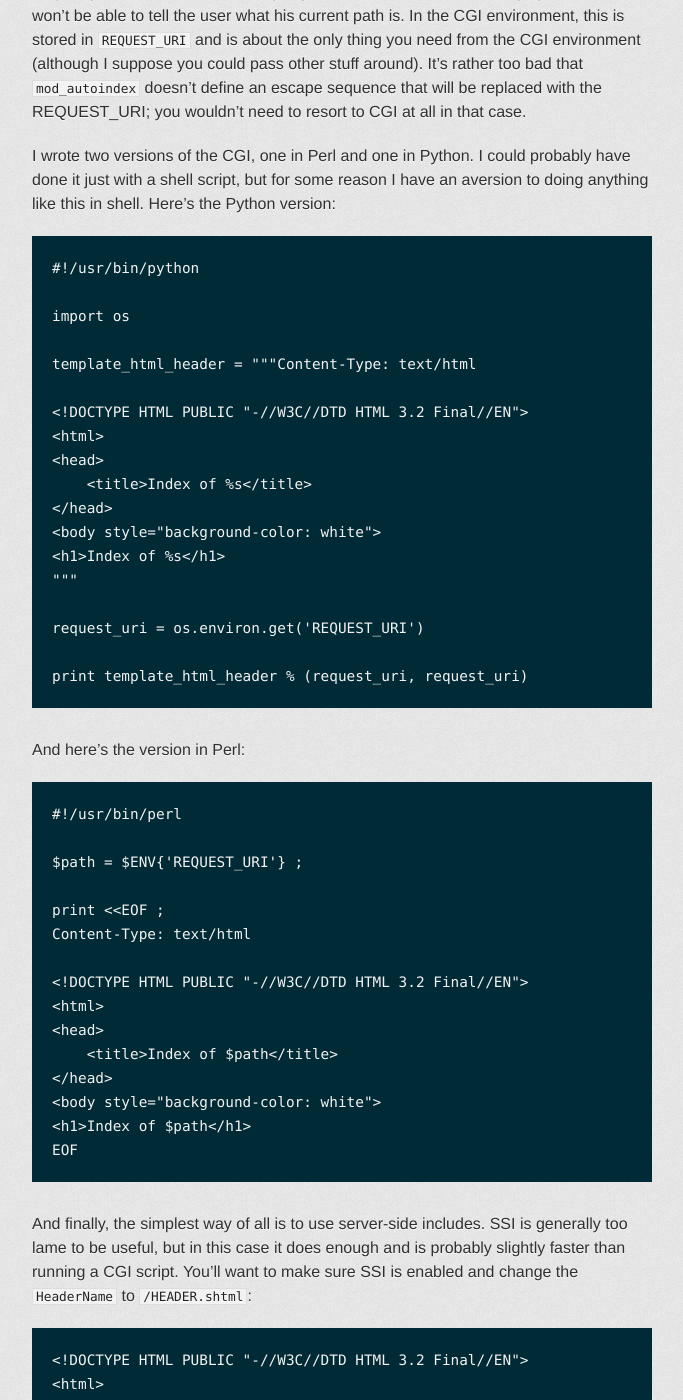
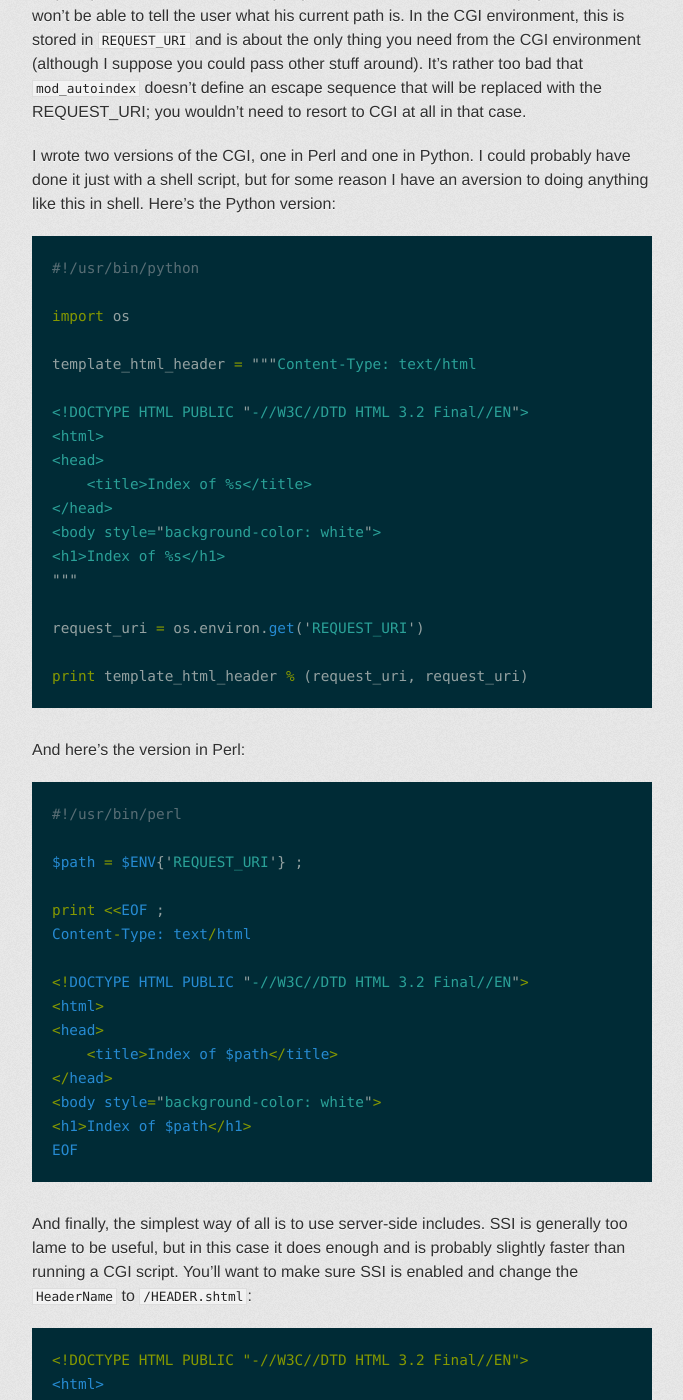
Before and after one commit to wcooley/wcooley.github.io, a Jekyll site: the page built from _posts/2004-11-28-apache-notes-custom-indexes.md, in a window 1280 px wide and 1400 px high, scrolled down 880 px. Shown: the whole window, without its empty margins (298-981 px from the left). Built offline with Jekyll 4.4.1, drawn with Linux system fonts in a browser that asks for light colours; some web fonts are replaced; some of the changed text lies outside the part shown.

Commit message:
Fix GHP failure due to ambiguous syntax detection

````diff
--- a/_posts/2004-11-28-apache-notes-custom-indexes.md
+++ b/_posts/2004-11-28-apache-notes-custom-indexes.md
@@ -11,7 +11,7 @@ nicer.  First, I had to adjust the Apache configuration itself to look for my
 custom header and disable the generated HTML preamble.  Settings like this were
 necessary:
 
-```
+```apache
 AddType text/html .cgi
 AddHandler cgi-script .cgi
 <Directory /var/ftp>
@@ -45,7 +45,7 @@ I wrote two versions of the CGI, one in Perl and one in Python.  I could
 probably have done it just with a shell script, but for some reason I have an
 aversion to doing anything like this in shell.  Here's the Python version:
 
-```
+```python
 #!/usr/bin/python
 
 import os
@@ -68,7 +68,7 @@ print template_html_header % (request_uri, request_uri)
 
 And here's the version in Perl:
 
-```
+```perl
 #!/usr/bin/perl
 
 $path = $ENV{'REQUEST_URI'} ;
@@ -91,7 +91,7 @@ generally too lame to be useful, but in this case it does enough and is
 probably slightly faster than running a CGI script.  You'll want to make sure
 SSI is enabled and change the `HeaderName` to `/HEADER.shtml`:
 
-```
+```html
 <!DOCTYPE HTML PUBLIC "-//W3C//DTD HTML 3.2 Final//EN">
 <html>
 <head>
````
